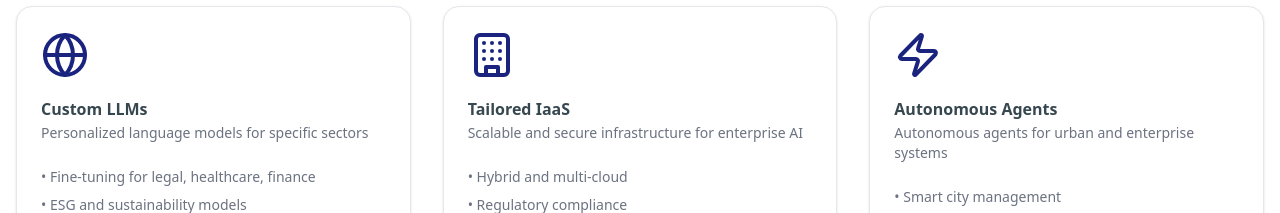
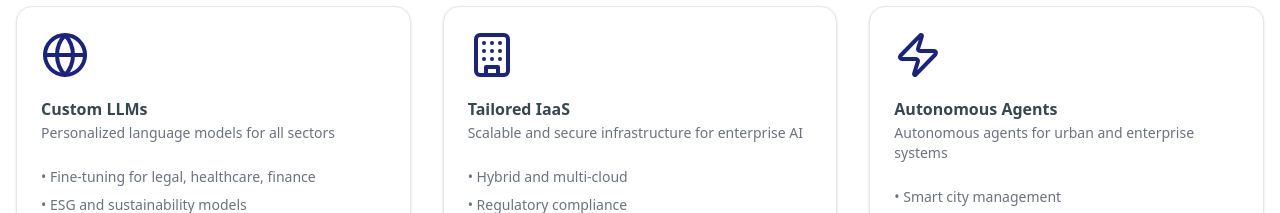
Before and after one commit to Helioguilhermediassilva/nowgo-ai-website, a React (Vite) app: page / in a window 1280 px wide. Shown: the part 1140-1353 px from the top of the page. Built offline with nearby package versions, Linux system fonts and the light colour scheme.

Commit message:
Update Custom LLMs description: change from 'specific sectors' to 'all sectors' to reflect broader applicability

```diff
--- a/src/App.jsx
+++ b/src/App.jsx
@@ -203,7 +203,7 @@ function App() {
     {
       id: 'custom-llms',
       title: 'Custom LLMs',
-      description: 'Personalized language models for specific sectors',
+      description: 'Personalized language models for all sectors',
       icon: Globe,
       features: [
         'Fine-tuning for legal, healthcare, finance',
```
Also changed, not shown: 1 other file (tests, documents, lock files or other folders).
